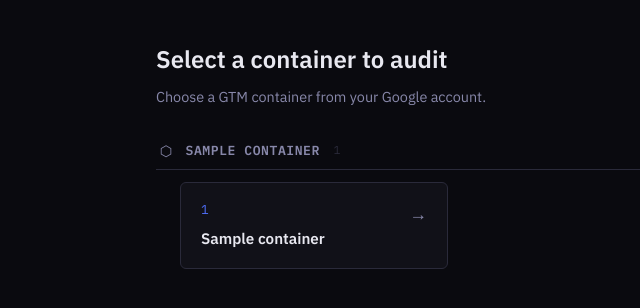
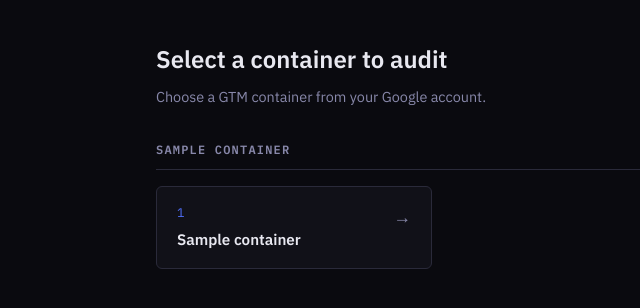
Before and after one commit to kyonii/gtm-tag-checker, a FastAPI app: template app/templates/index.html in a window 1280 px wide. Shown: the part 56-364 px from the top of the page, without its empty margins (58-698 px from the left). Run offline with FastAPI, Linux system fonts and the light colour scheme; the template is opened without the code that fills it: most values are stand-ins (such as "Sample title", 1, 10 or a date in 2020).

Commit message:
feat: group containers by account name (app/templates/index.html)

```diff
--- a/app/templates/index.html
+++ b/app/templates/index.html
@@ -1,17 +1,14 @@
 {% extends "base.html" %}
-{% block title %}Select Container - GTM Tag Checker{% endblock %}
+{% block title %}Select Container – GTM Tag Checker{% endblock %}
 {% block extra_style %}
 <style>
   .intro{margin-bottom:2rem} .intro h1{font-size:1.5rem;font-weight:600;margin-bottom:.4rem} .intro p{color:var(--text-dim);font-size:.9rem}
-  .account-section{margin-bottom:2rem}
-  .account-header{display:flex;align-items:center;gap:.6rem;margin-bottom:.75rem;padding-bottom:.5rem;border-bottom:1px solid var(--border)}
-  .account-icon{width:20px;height:20px;display:flex;align-items:center;justify-content:center;color:var(--text-dim);font-size:.9rem;flex-shrink:0}
-  .account-name{font-family:var(--mono);font-size:.82rem;font-weight:600;color:var(--text-dim);letter-spacing:.04em;text-transform:uppercase}
-  .account-id{font-family:var(--mono);font-size:.72rem;color:var(--border);margin-left:.25rem}
-  .container-grid{display:grid;grid-template-columns:repeat(auto-fill,minmax(260px,1fr));gap:.75rem;padding-left:1.5rem}
-  .container-card{display:block;background:var(--surface);border:1px solid var(--border);border-radius:6px;padding:1.1rem 1.25rem;transition:border-color .2s,transform .15s;color:var(--text)}
+  .account-section{margin-bottom:2.5rem}
+  .account-heading{font-family:var(--mono);font-size:.75rem;font-weight:600;text-transform:uppercase;letter-spacing:.1em;color:var(--text-dim);padding-bottom:.6rem;border-bottom:1px solid var(--border);margin-bottom:1rem}
+  .container-grid{display:grid;grid-template-columns:repeat(auto-fill,minmax(240px,1fr));gap:.75rem}
+  .container-card{display:block;background:var(--surface);border:1px solid var(--border);border-radius:6px;padding:1rem 1.25rem;transition:border-color .2s,transform .15s;color:var(--text)}
   .container-card:hover{border-color:var(--accent);transform:translateY(-2px);text-decoration:none;color:var(--text)}
-  .pub-id{font-family:var(--mono);font-size:.8rem;color:var(--accent);margin-bottom:.3rem}
+  .pub-id{font-family:var(--mono);font-size:.78rem;color:var(--accent);margin-bottom:.3rem}
   .cname{font-weight:600;font-size:.95rem}
   .arrow{float:right;color:var(--text-dim);font-size:1.1rem;transition:color .2s,transform .2s}
   .container-card:hover .arrow{color:var(--accent);transform:translateX(3px)}
@@ -23,17 +20,13 @@
 <div class="intro"><h1>Select a container to audit</h1><p>Choose a GTM container from your Google account.</p></div>
 {% if error %}<div class="error-box"><strong>Failed to load containers:</strong> {{ error }}</div>
 {% elif containers %}
-  {% set ns = namespace(current_account="") %}
+  {% set ns = namespace(current_account=None) %}
   {% for c in containers %}
-    {% if c.account_id != ns.current_account %}
-      {% if not loop.first %}</div></div>{% endif %}
-      {% set ns.current_account = c.account_id %}
+    {% if c.account_name != ns.current_account %}
+      {% if ns.current_account is not none %}</div></div>{% endif %}
+      {% set ns.current_account = c.account_name %}
       <div class="account-section">
-        <div class="account-header">
-          <span class="account-icon">⬡</span>
-          <span class="account-name">{{ c.account_name or c.account_id }}</span>
-          <span class="account-id">{{ c.account_id }}</span>
-        </div>
+        <div class="account-heading">{{ c.account_name }}</div>
         <div class="container-grid">
     {% endif %}
     <a class="container-card" href="/audit/{{ c.account_id }}/{{ c.container_id }}">
@@ -41,7 +34,7 @@
       <div class="pub-id">{{ c.public_id or c.container_id }}</div>
       <div class="cname">{{ c.name }}</div>
     </a>
-    {% if loop.last %}</div></div>{% endif %}
   {% endfor %}
+  {% if containers %}</div></div>{% endif %}
 {% else %}<div class="empty-state">No GTM containers found in your Google account.</div>{% endif %}
 {% endblock %}
```
